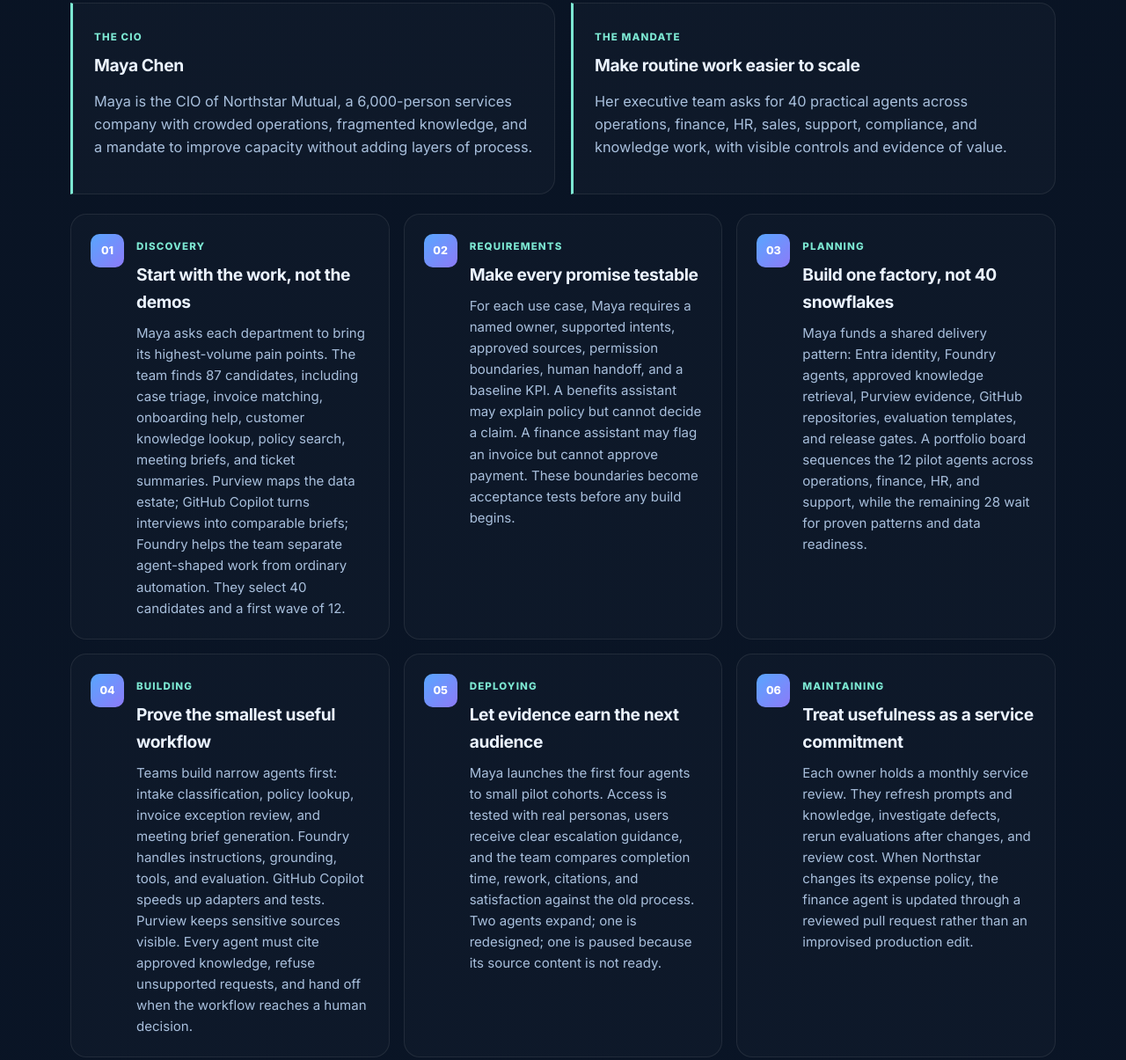
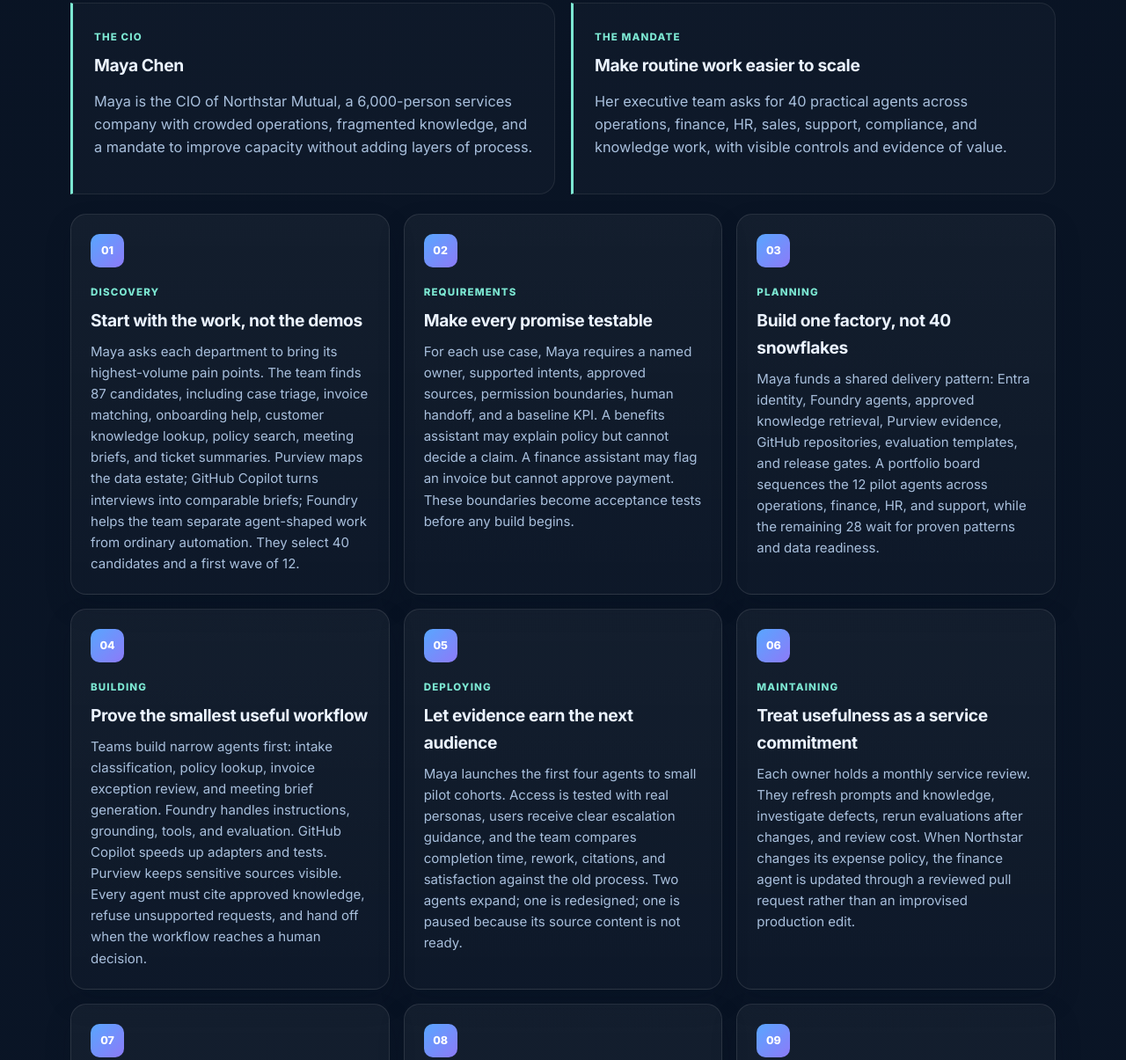
Before and after one commit to ricardo-msft-SE/40bots, a plain HTML site: page index.html in a window 1280 px wide. Shown: the part 4498-5703 px from the top of the page at 88% size. Drawn offline with Linux system fonts and the light colour scheme.

Commit message:
Style CIO story as phase cards

```diff
--- a/styles.css
+++ b/styles.css
@@ -453,22 +453,25 @@ p {
   display: grid;
   grid-template-columns: repeat(3, minmax(0, 1fr));
   gap: 16px;
+  align-items: stretch;
 }
 
 .cio-chapter {
   display: flex;
+  flex-direction: column;
   gap: 14px;
+  min-height: 100%;
   padding: 22px;
-  background: rgba(255, 255, 255, 0.02);
-  border: 1px solid rgba(255, 255, 255, 0.08);
+  background: linear-gradient(180deg, rgba(255, 255, 255, 0.045), rgba(255, 255, 255, 0.018));
+  border: 1px solid rgba(255, 255, 255, 0.1);
   border-radius: 18px;
+  box-shadow: 0 14px 30px rgba(7, 17, 31, 0.18);
 }
 
 .chapter-number {
   display: inline-flex;
   align-items: center;
   justify-content: center;
-  flex: 0 0 38px;
   width: 38px;
   height: 38px;
   border-radius: 10px;
```
